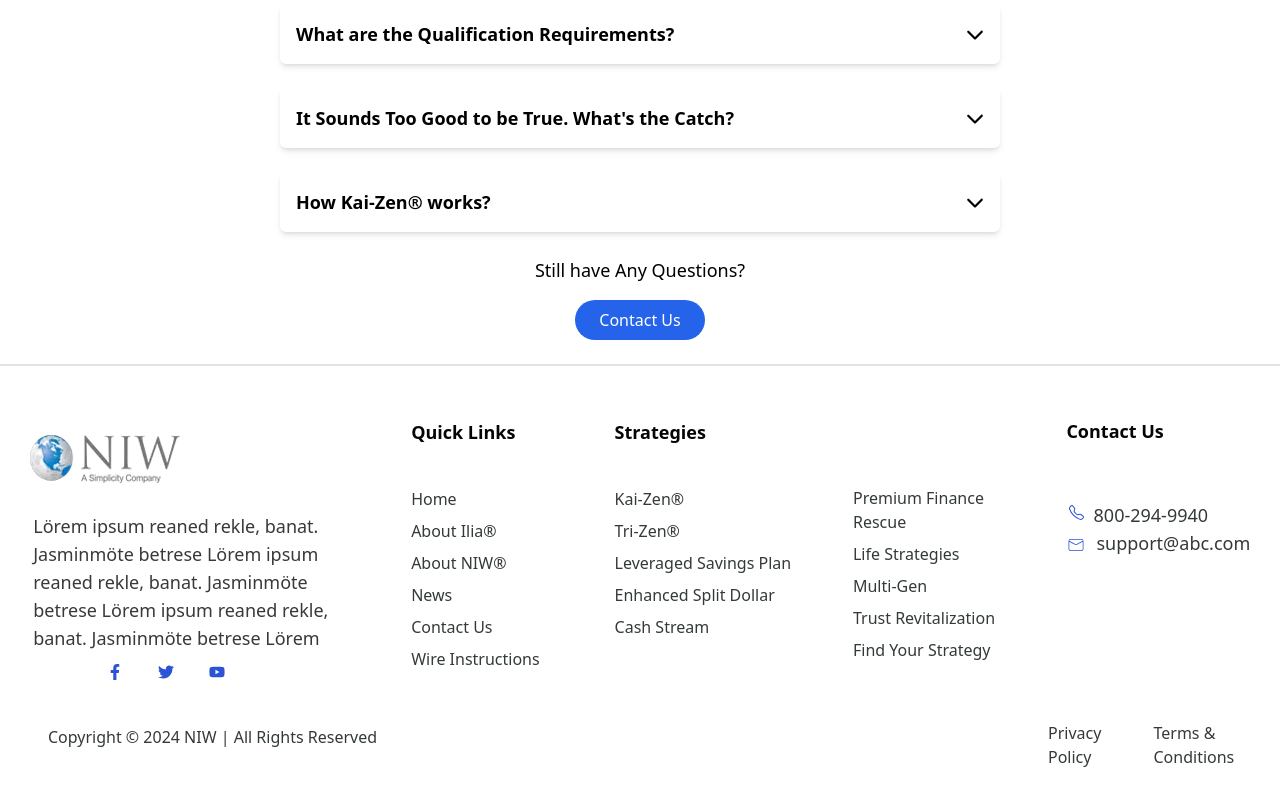
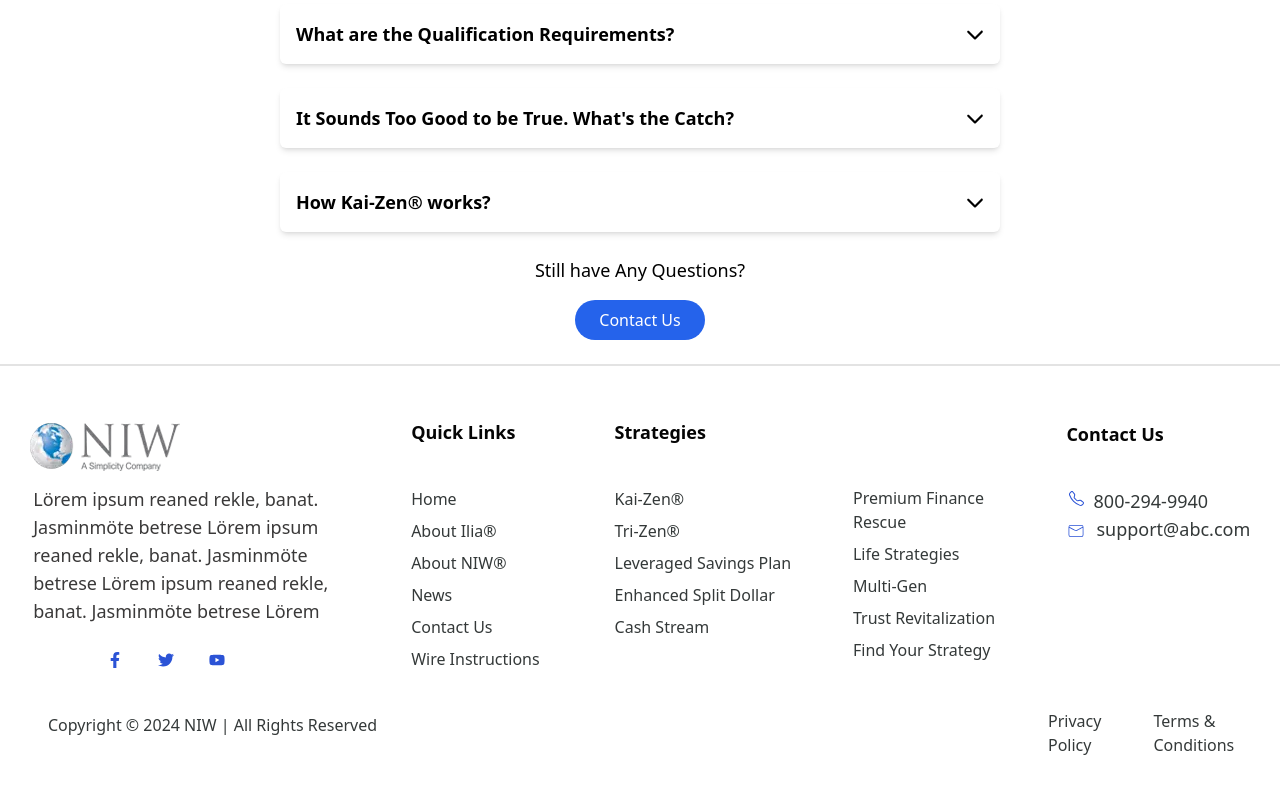
Before and after one commit to snehapatidar5/Task-1, a React (Vite) app: page / in a window 1280 px wide. Shown: the part 5035-5835 px from the top of the page. Built offline with nearby package versions, Linux system fonts and the light colour scheme.

Commit message:
Update Footer.jsx

```diff
--- a/src/Component/Footer/Footer.jsx
+++ b/src/Component/Footer/Footer.jsx
@@ -15,9 +15,9 @@
 
             <div className='sm:text-center lg:mb-0 lg:flex lg:max-2xl:justify-around  '>
 
-            <div className='lg:max-2xl:mt-[47px]  lg:max-2xl:w-[322px] lg:max-2xl:h-[288px] flex flex-col items-center sm:flex sm:justify-center lg:max-2xl:text-start'>
+            <div className='lg:max-2xl:mt-[35px]  lg:max-2xl:w-[322px] lg:max-2xl:h-[288px] flex flex-col items-center sm:flex sm:justify-center lg:max-2xl:text-start'>
             <img src={footer_logo} alt="Logo" className='lg:max-2xl:w-[150px] lg:max-2xl:h-[50] sm:mx-auto lg:max-2xl:ml-0 '/>
-            <p className='pt-[29px] leading-relaxed w-[315px] h-[137px] lg:max-2xl:text-lg text-[#3A3939]  '>Lörem ipsum reaned rekle, banat. Jasminmöte betrese  Lörem ipsum reaned rekle, banat. Jasminmöte betrese Lörem ipsum reaned rekle, banat. Jasminmöte betrese Lörem</p>
+            <p className='pt-[14px] leading-relaxed w-[315px] h-[137px] lg:max-2xl:text-lg text-[#3A3939]  '>Lörem ipsum reaned rekle, banat. Jasminmöte betrese  Lörem ipsum reaned rekle, banat. Jasminmöte betrese Lörem ipsum reaned rekle, banat. Jasminmöte betrese Lörem</p>
             <div className='pt-[34px] flex gap-[35px] mt-[10px] lg:max-2xl:ml-[-50px]'>
             <FaFacebookF className='  text-[#2B53D6]' />
             <FaTwitter className=' text-[#2B53D6]' />
@@ -65,9 +65,9 @@
             </div>
 
             <div className='lg:max-2xl:text-start lg:max-2xl:mt-[-25px]'>
-                <div className="lg:max-2xl:mt-[52px] lg:max-2xl:ml-[10px] sm:flex sm:flex-col">
+                <div className="lg:max-2xl:mt-[55px] lg:max-2xl:ml-[10px] sm:flex sm:flex-col">
                     <h2 className="text-[#050505] font-bold lg:max-2xl:text-lg sm:mt-6">Contact Us</h2>
-                    <div  className="lg:max-2xl:flex lg:max-2xl:gap-[10px] lg:max-2xl:mt-[40px] lg:max-2xl:mr-10  sm:pt-4 sm:flex sm:item-center sm:justify-center gap-2">
+                    <div  className="lg:max-2xl:flex lg:max-2xl:gap-[10px] lg:max-2xl:mt-[23px] lg:max-2xl:mr-10  sm:pt-4 sm:flex sm:item-center sm:justify-center gap-2">
               <BsTelephone  className="text-[#2B53D6] w-[15px] h-[15px] sm:mt-1" />
               <p className=" lg:max-2xl:text-lg text-[#343939] ">800-294-9940</p>
             </div>
```
